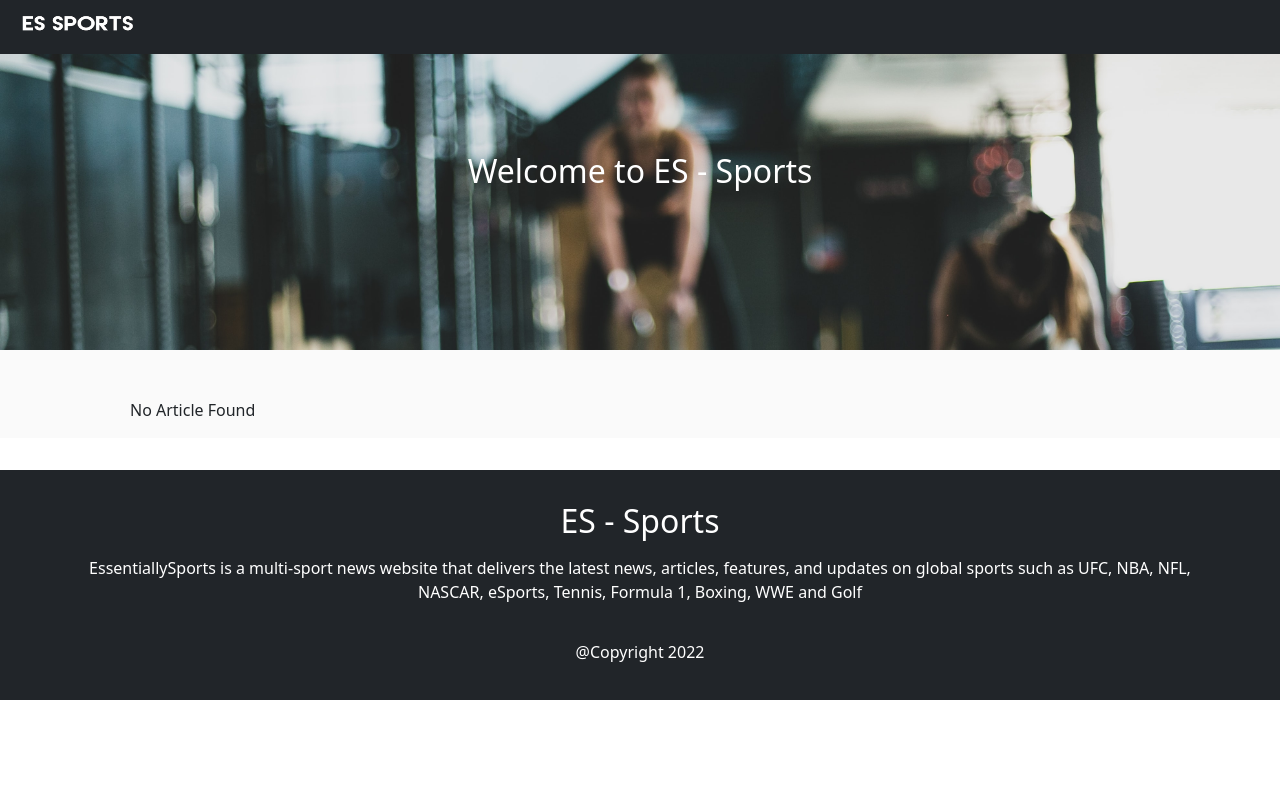
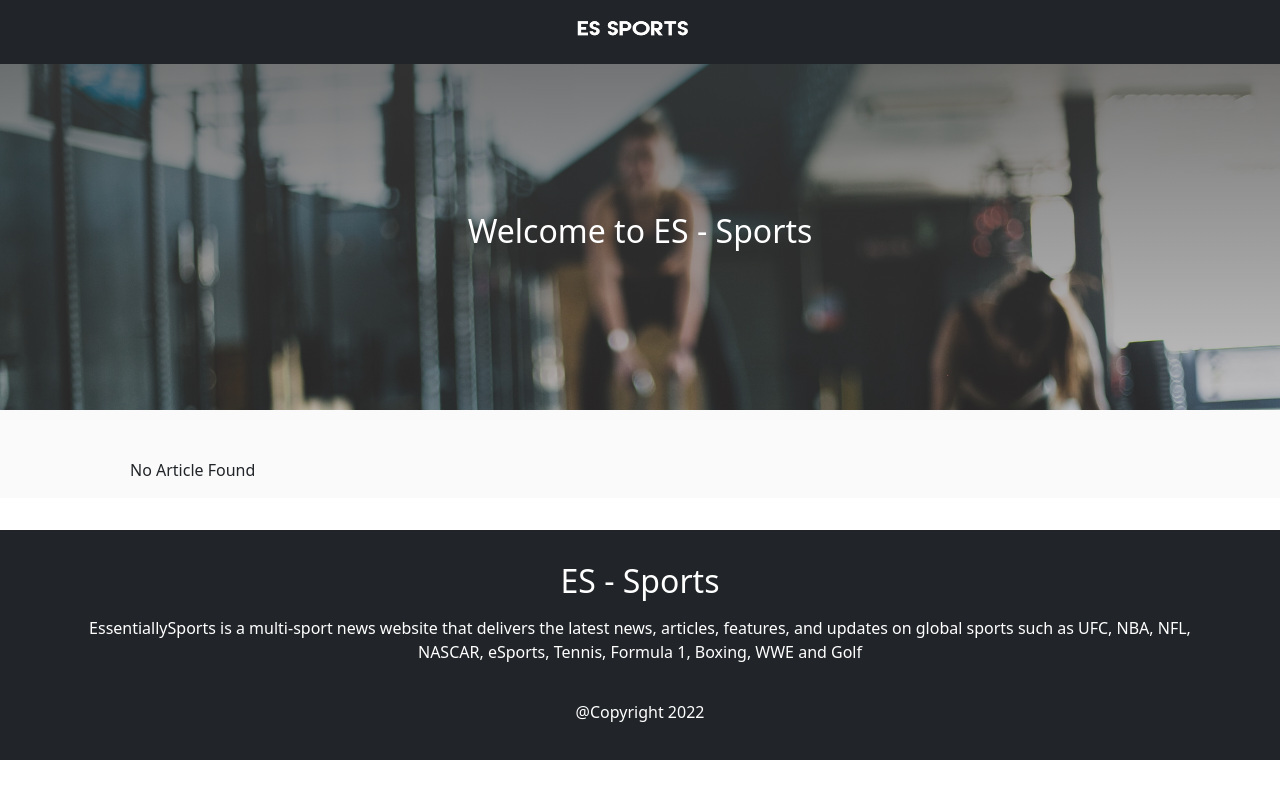
Before and after one commit to aftaba/es-sports, a Next.js app: page / in a window 1280 px wide. Built offline with nearby package versions, Linux system fonts and the light colour scheme.

Commit message:
fixing design

```diff
--- a/components/ArticleCard.js
+++ b/components/ArticleCard.js
@@ -34,9 +34,9 @@ export default function ArticleCard( {article} ) {
                     <div className={ "text-secondary " + styles.wrap } dangerouslySetInnerHTML={{__html : article.description}} />
                     <div className="row">
                         <div className="col-12">
-                            <div className="d-flex ">
-                                <span className='justify-content-start'> <strong>By </strong>{article.author}</span>
-                                <span className='text-secondary mx-2 justify-content-end'>{ moment(article.published).fromNow() }</span>
+                            <div className="d-flex justify-content-between">
+                                <span className=""> <strong>By </strong>{article.author}</span>
+                                <span className="text-secondary mx-2">{ moment(article.published).fromNow() }</span>
                             </div>
                         </div>
                     </div>
--- a/components/Header.js
+++ b/components/Header.js
@@ -5,18 +5,12 @@ import Image from 'next/image'
 export default function Header() {
     return (
         <header className="fixed-top">
-            <nav className="navbar navbar-dark bg-dark">
-                <div className="container-fluid">
-                    <div className="row">
-                        <div className="col-12 text-center">
-                            <Link href="/">
-                                <a className="navbar-brand">
-                                    <Image src="/logo.png" height="30px" width="130px" alt="logo" />
-                                </a>
-                            </Link>
-                        </div>
-                    </div>
-                </div>
+            <nav className="navbar navbar-dark bg-dark justify-content-center">
+                <Link href="/">
+                    <a className="navbar-brand">
+                        <Image src="/logo.png" height="30px" width="130px" alt="logo" />
+                    </a>
+                </Link>
             </nav>
         </header>
     )
--- a/styles/ArticleCard.module.css
+++ b/styles/ArticleCard.module.css
@@ -36,11 +36,11 @@
 }
 
 .badge{
-    background-color: #777;
+    background-color: #bb4a4a;
     color:white;
     border-radius: 3px;
     padding: 5px;
-    margin: 0px 5px;
+    margin-bottom: 5px;
 }
 
 @media (max-width: 992px) {
--- a/styles/HeroBanner.module.css
+++ b/styles/HeroBanner.module.css
@@ -1,11 +1,13 @@
 
 .main{
     height: 350px;
-    background-image:url('/images/banner.jpg');
+    background:linear-gradient(0deg, rgb(69 62 66 / 22%), rgb(58 58 58 / 66%)), url('/images/banner.jpg');
+    /* background-image:url('/images/banner.jpg'); */
     background-size: cover;
     color: white;
     display: flex;
     align-items: center;
+    margin-top: 60px;
 }
 
 @media (max-width: 992px) {
```
